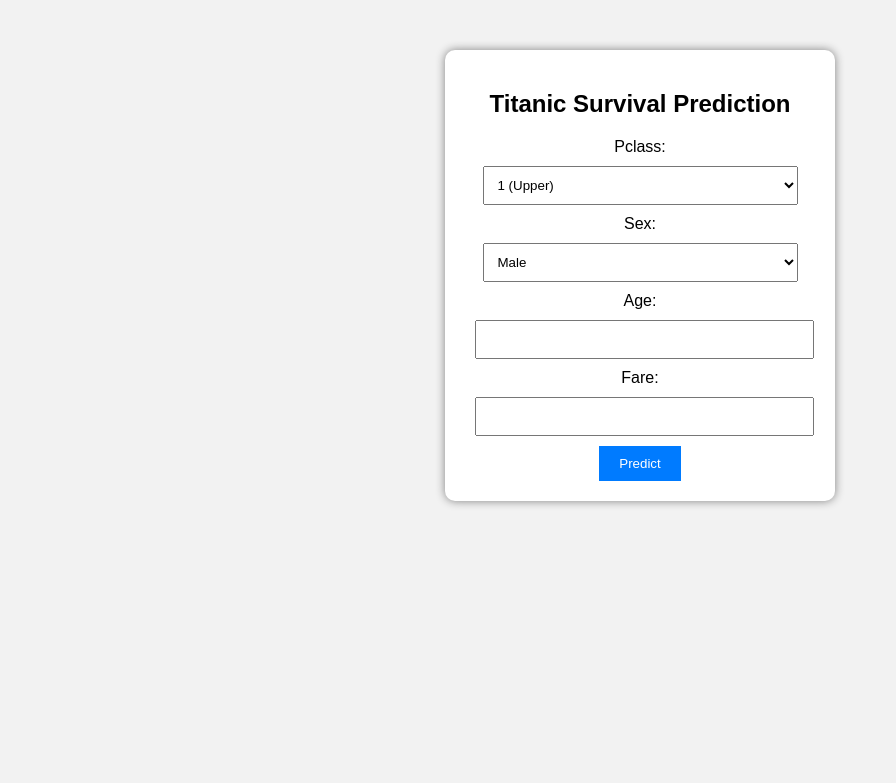
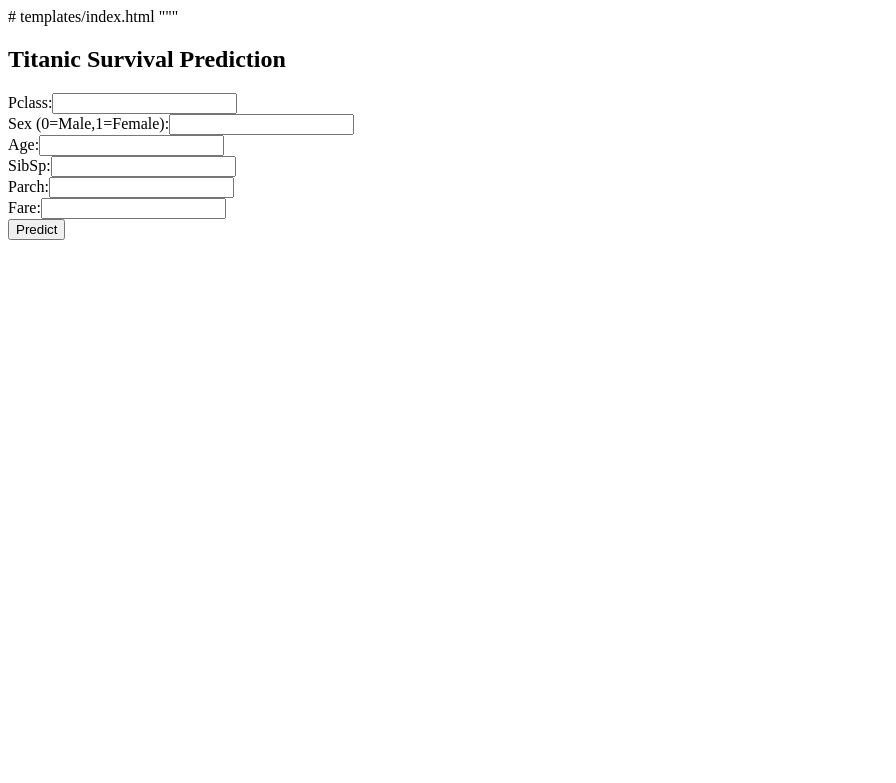
Before and after one commit to shreyakhare21/2AI1_06, a Flask app: page / in a window 1280 px wide. Shown: the top 783 px of the page, without its empty margins (0-896 px from the left). Run offline with Flask 3, Linux system fonts and the light colour scheme; parts of the project's set-up code (start-up, migrations or seed data) failed here and were passed over.

Commit message:
Update index.html

```diff
--- a/templates/index.html
+++ b/templates/index.html
@@ -1,67 +1,20 @@
+# templates/index.html
+"""
 <!DOCTYPE html>
 <html>
 <head>
-    <title>Titanic Survival Prediction</title>
-    <style>
-        body {
-            font-family: Arial;
-            background: #f2f2f2;
-            text-align: center;
-        }
-        .container {
-            margin: 50px auto;
-            width: 350px;
-            padding: 20px;
-            background: white;
-            border-radius: 10px;
-            box-shadow: 0px 0px 10px gray;
-        }
-        input, select {
-            width: 90%;
-            padding: 10px;
-            margin: 10px;
-        }
-        button {
-            padding: 10px 20px;
-            background: #007BFF;
-            color: white;
-            border: none;
-            cursor: pointer;
-        }
-        button:hover {
-            background: #0056b3;
-        }
-    </style>
+    <title>Titanic Prediction</title>
 </head>
 <body>
-
-<div class="container">
     <h2>Titanic Survival Prediction</h2>
-
-    <form action="/predict_form" method="post">
-
-        <label>Pclass:</label>
-        <select name="Pclass">
-            <option value="1">1 (Upper)</option>
-            <option value="2">2 (Middle)</option>
-            <option value="3">3 (Lower)</option>
-        </select>
-
-        <label>Sex:</label>
-        <select name="Sex">
-            <option value="0">Male</option>
-            <option value="1">Female</option>
-        </select>
-
-        <label>Age:</label>
-        <input type="number" step="any" name="Age" required>
-
-        <label>Fare:</label>
-        <input type="number" step="any" name="Fare" required>
-
+    <form action="/predict" method="post">
+        <label>Pclass:</label><input type="number" name="pclass"><br>
+        <label>Sex (0=Male,1=Female):</label><input type="number" name="sex"><br>
+        <label>Age:</label><input type="number" step="any" name="age"><br>
+        <label>SibSp:</label><input type="number" name="sibsp"><br>
+        <label>Parch:</label><input type="number" name="parch"><br>
+        <label>Fare:</label><input type="number" step="any" name="fare"><br>
         <button type="submit">Predict</button>
     </form>
-</div>
-
 </body>
 </html>
```
